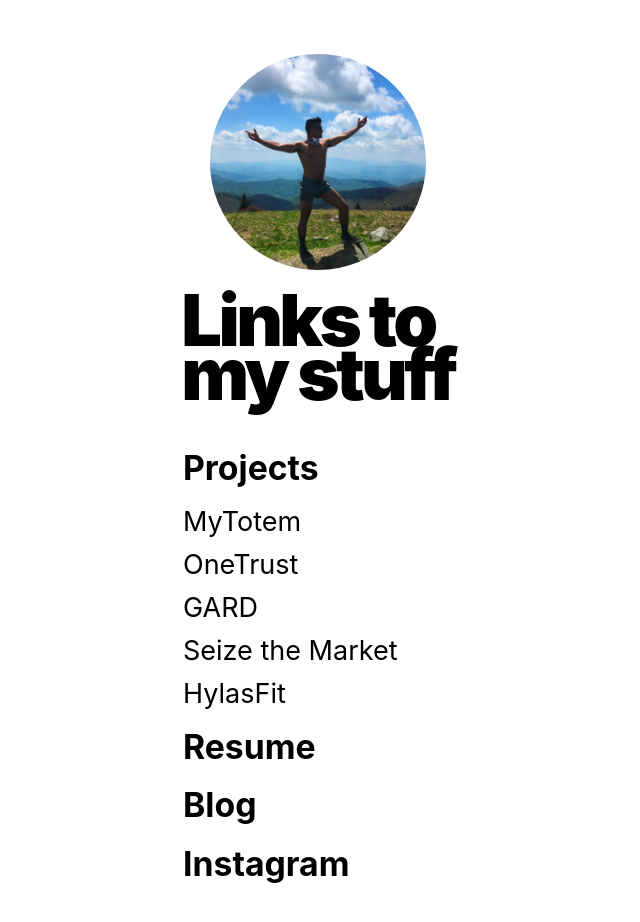
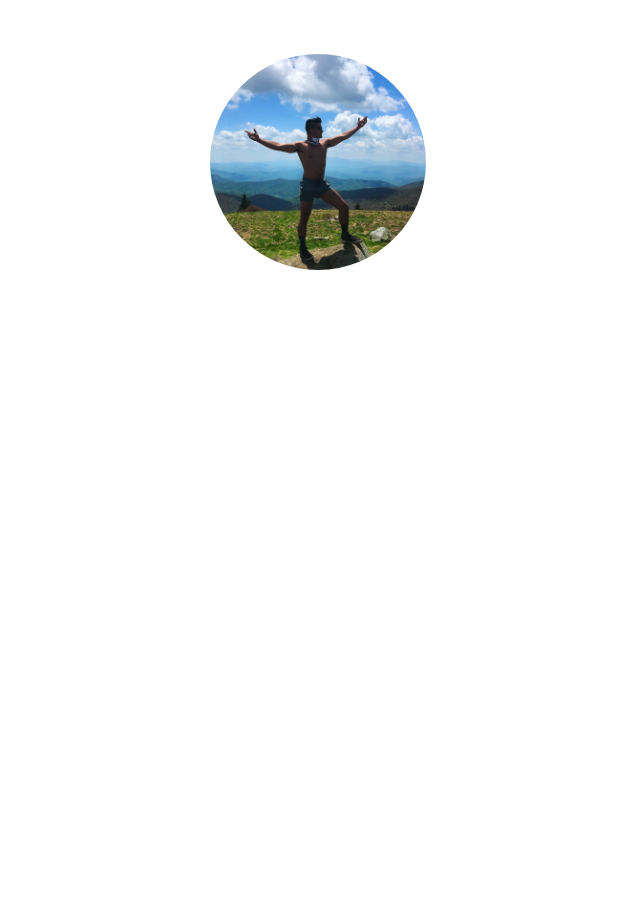
Before and after one commit to csampersand/chris-blog, a Next.js app: page /sup in a window 1280 px wide. Shown: the top 922 px of the page, without its empty margins (322-962 px from the left). Built offline with nearby package versions, Linux system fonts and the light colour scheme; what @tailwindcss/ui would draw is missing.

Commit message:
Update /sup to work in instagram browser

```diff
--- a/pages/sup.js
+++ b/pages/sup.js
@@ -19,14 +19,14 @@
             />
           </a>
         </Link>
-        <h1 className="my-8 text-6xl leading-6 font-black tracking-tighter">
+        <h1 className="my-8 text-6xl leading-6 font-black tracking-tighter text-white">
           Links to
           <br />
           <br />
           my stuff
         </h1>
       </div>
-      <div className="flex flex-col my-4 mx-6">
+      <div className="flex flex-col my-4 mx-6 text-white">
         <Links />
       </div>
     </div>
```
